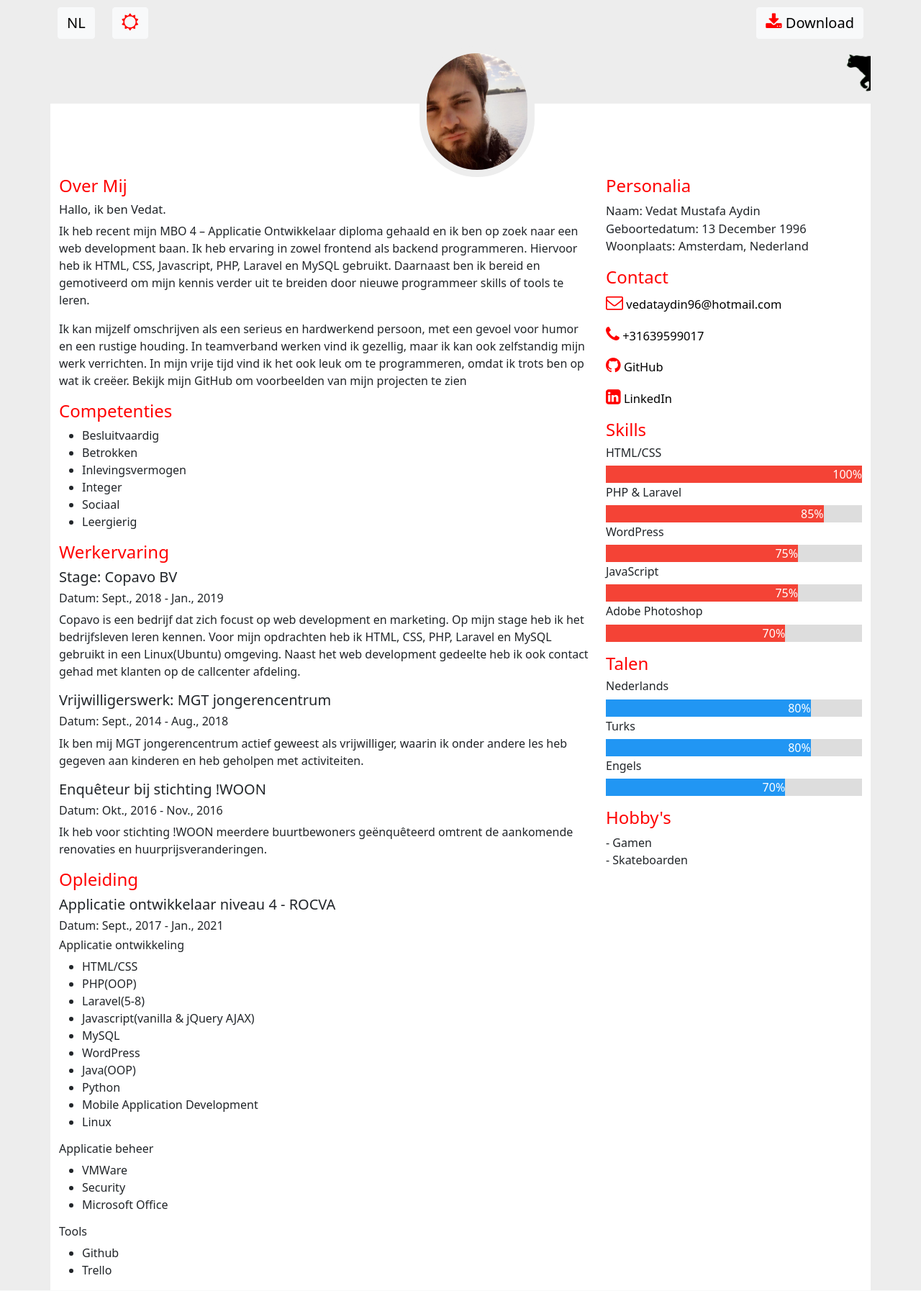
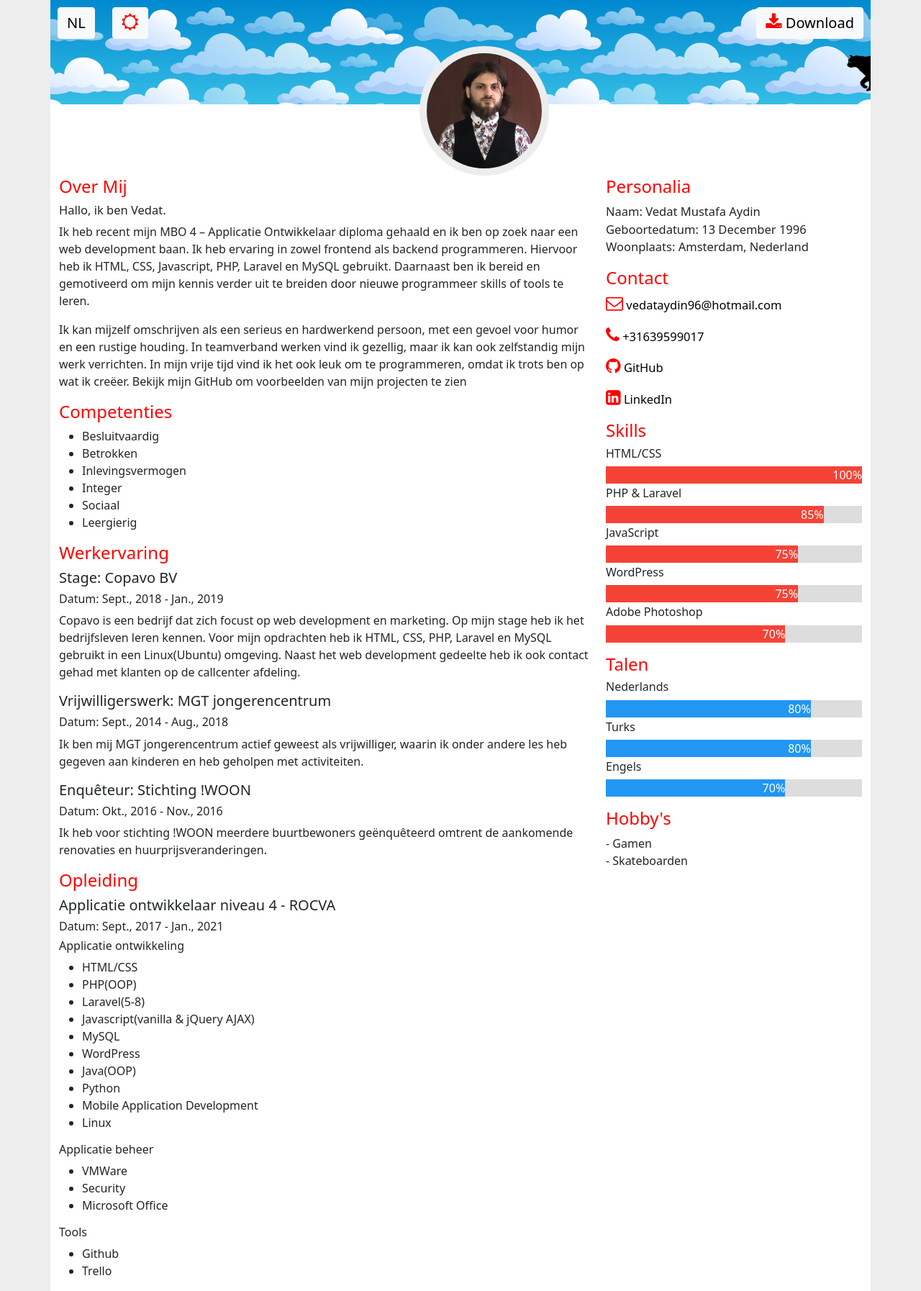
Before and after one commit to Vedat96/cv, a PHP site: page / in a window 1280 px wide. Shown: the whole page at 72% size. Run offline with PHP 8.4, Linux system fonts and the light colour scheme.

Commit message:
commit msg

```diff
--- a/css/style.css
+++ b/css/style.css
@@ -23,16 +23,17 @@ h6{
 }
 
 .container{
-	padding-top: 80px;
+	/*padding-top: 80px;*/
 	padding-right: 0px;
 	padding-left: 0px;
-
 }
 #allContainer{
 	padding-top: 0px;
 	position: sticky;
 }
-
+#nlText{
+	z-index: -5;
+}
 .row .intro{
 	margin: 50px;
 }
@@ -41,9 +42,33 @@ h6{
 	background-color: white;
 	margin: 0px;
 }
+.sky{
+	width: 100%;
+	height: 145px;
+	margin: 0px auto;
+	top: 0px;
+	z-index:0;
+	background-image:url(../images/sky.png);
+	background-size:50% auto;
+	position: relative;
+	background-position: -20% 0px;
+	background-repeat: repeat-x;
+	animation: sky linear 90s infinite;
+	opacity: 1;
+	/*display: none;*/
+}
+
+@keyframes sky{
+	from{
+		background-position: -20% 0px;
+	}
+	to{
+		background-position: 150% 0px;
+	}
+}
 .cat{
 	width: 100%;
-	height: 300px;
+	height: 145px;
 	margin: 0px auto;
 	top:16px;
 	z-index: -1;
@@ -58,10 +83,10 @@ h6{
 }
 .cat2{
 	width: 100%;
-	height: 300px;
+	height: 145px;
 	margin: 0px auto;
 	top:16px;
-	z-index: -2;
+	z-index: -1;
 	background-image:url(../images/cat.gif);
 	background-size:10% auto;
 	position: absolute;
@@ -131,11 +135,12 @@ h6{
 
 .picture{
 	display: block;
- 	z-index: 2;
- 	height: auto;
+ 	z-index: 5;
  	left: 45%;
+/* 	margin-left: auto;
+ 	margin-right:auto;*/
 	width: 100%;
-	max-width: 160px;
+	max-width: 180px;
 	border-radius: 100px;
 	border-style: solid;
 	border-width: 10px;
@@ -164,7 +168,7 @@ h6{
 	font-color: red;
 	float: right;
 	font-size: 20px;
-	padding:10px;
+	margin:10px;
 	text-decoration: none;
 }
 .download:hover{
--- a/index.html
+++ b/index.html
@@ -20,36 +20,29 @@
 	<meta name="viewport" content="width=device-width, initial-scale=1.0">
 
 	<meta name= "description" content="Dit is een website gemaakt door Vedat Aydin. "/>
-	<meta name= "keywords" content="Vedat, Aydin CV, webdeveloper, Amsterdam"/>
+	<meta name= "keywords" content="Vedat, Aydin, CV, webdeveloper, Amsterdam, Nederland, contact, skills, html, css, javascript, php, laravel, wordpress, mysql, roc, rocva, copavo, mgt, applicatie ontwikkelaar"/>
 	<meta name= "author" content="Vedat Aydin"/>
 	<meta charset="utf-8"/>
 </head>
 <body>
-	<!-- <script src="https://cdnjs.cloudflare.com/ajax/libs/gsap/3.6.1/gsap.min.js"></script> -->
-	<!-- <script src="picture.js"></script> -->
-	<!-- <script src="gsap.js"></script> -->
-	<!-- <script src="gsap/gsap.min.js"></script> -->
-<!-- 	<div class="xx">
-	</div> -->
-		<!-- <img src="cat.gif" class="cat"> -->
-
 	<div class="container" id="allContainer">
-		<div class="stars"></div>
-
-		<!-- <img src="stars.jpg" class="stars"> -->
-		<!-- <img src="gras.png" class="gras"> -->
+		<div class="sky">
+			<!-- <div class="sky"></div> -->
 			<div class="cat"></div>
 			<div class="cat2"></div>
 
 			<a class="download" href="cv.pdf" download>
 				<button class="btn btn-light" id="downloadbtn"><i class="fa fa-download"></i> Download</button>
 			</a>
+
 			<button class="btn btn-light" id="enbtn" onclick="toggleLanguage('Nederlands')">EN</buttton>
 		    <button class="btn btn-light" id="nlbtn" onclick="toggleLanguage('English')">NL</button>
 
 		    <button class="btn btn-light" id="lightbtn" onclick="toggleMode('Dark')"><i class="fa fa-sun-o"></i></button>
 		    <button class="btn btn-light" id="darkbtn" onclick="toggleMode('Light')"><i class="fa fa-moon-o"></i></button>
-		<img src="images/pf.jpg" class="picture" alt="Vedat Aydin" >
+			<img src="images/pf.png" class="picture" alt="Vedat Aydin" >
+
+		</div>
 
 		<div class="container" id="nlText">
 			<div class="row">
@@ -85,7 +78,7 @@
 					<h6>Datum: Sept., 2014 - Aug., 2018</h6>
 					<p>Ik ben mij MGT jongerencentrum actief geweest als vrijwilliger, waarin ik onder andere les heb gegeven aan kinderen en heb geholpen met activiteiten.</p>
 
-					<h5>Enquêteur bij stichting !WOON</h5>
+					<h5>Enquêteur: Stichting !WOON</h5>
 					<h6>Datum: Okt., 2016 - Nov., 2016</h6>
 					<p>Ik heb voor stichting !WOON meerdere buurtbewoners geënquêteerd omtrent de aankomende renovaties en huurprijsveranderingen.</p>
 
@@ -143,13 +136,13 @@
 					<div class="skillbar">
 					  <div class="skills php">85%</div>
 					</div>
+					<h6>JavaScript</h6>
+					<div class="skillbar">
+					  <div class="skills js">75%</div>
+					</div>
 					<h6>WordPress</h6>
 					<div class="skillbar">
 					  <div class="skills wp">75%</div>
-					</div>
-					<h6>JavaScript</h6>
-					<div class="skillbar">
-					  <div class="skills js">75%</div>
 					</div>
 					<h6>Adobe Photoshop</h6>
 					<div class="skillbar">
@@ -199,7 +192,7 @@
 					Residence: Amsterdam, Nederland</p>
 					</div>
 					<h4>About Me</h4>
-					<h6>Hello, I am Vedat Aydin.</h6>
+					<h6 style="font-size: 16.5px;">Hello, I am Vedat Aydin.</h6>
 					<p>I recently achieved my MBO 4 -Application Developer degree and i am looking for a web developer job. I have experience in frontend and backend programming. I used HTML, CSS , JavaScript, PHP, laravel and MySQL. Additionally i am motivated to further expand my programming skills and tools.</p>
 
 					<p>I can describe myself as a serious and hardworking person, with a sense of humor and a calm personality. I like to work in a team, but i can also work individually. Furthermore, i enjoy to code in my free time, because it makes me proud on what I develop. Check out my GitHub to see examples of my projects</p>
@@ -280,13 +273,13 @@
 					<div class="skillbar">
 					  <div class="skills php">85%</div>
 					</div>
+					<h6>JavaScript</h6>
+					<div class="skillbar">
+					  <div class="skills js">75%</div>
+					</div>
 					<h6>WordPress</h6>
 					<div class="skillbar">
 					  <div class="skills wp">75%</div>
-					</div>
-					<h6>JavaScript</h6>
-					<div class="skillbar">
-					  <div class="skills js">75%</div>
 					</div>
 					<h6>Adobe Photoshop</h6>
 					<div class="skillbar">
```
Also changed, not shown: other parts of css/style.css (+51 -31 lines), projects.html (added, +68 -0 lines), images/gras.png (deleted), images/pf.png (added), images/pfold.jpg (renamed from images/pf.jpg), images/sky.png (added). Lines whose indentation alone changed are shown as unchanged.
